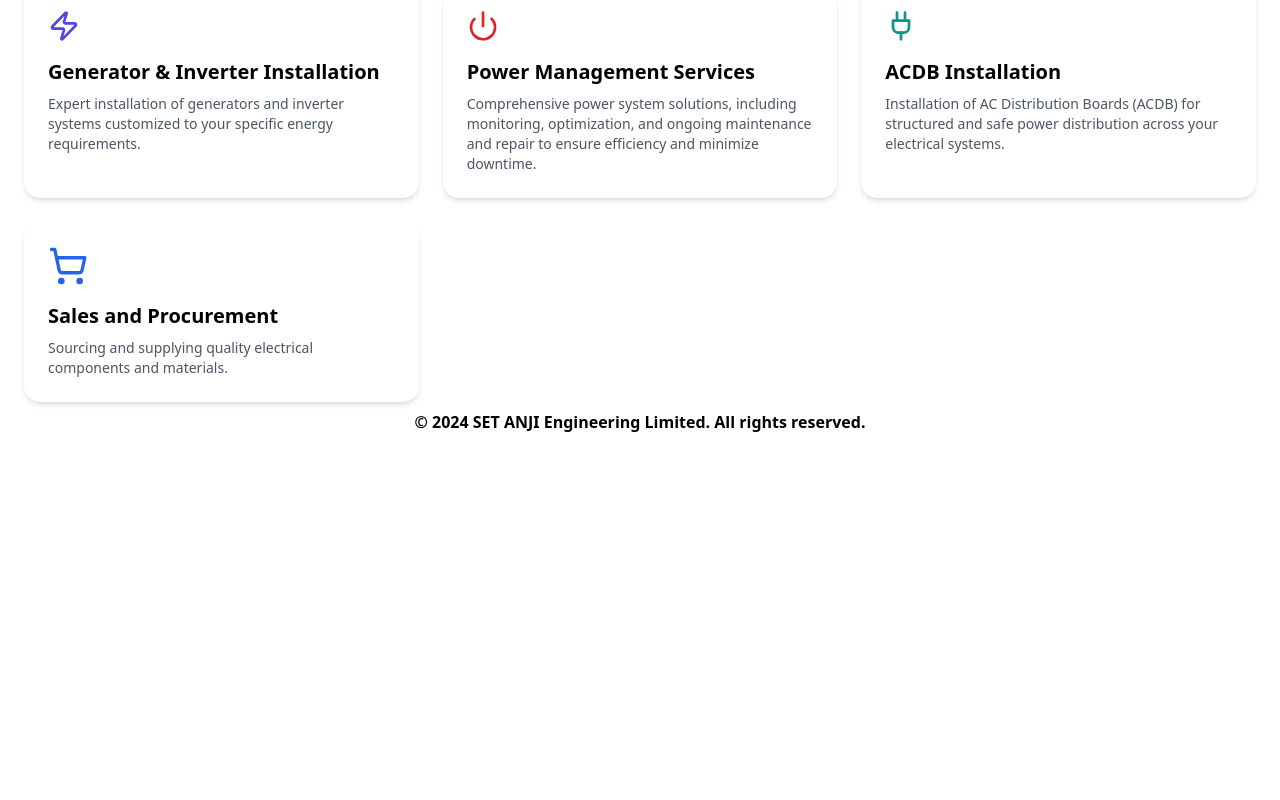
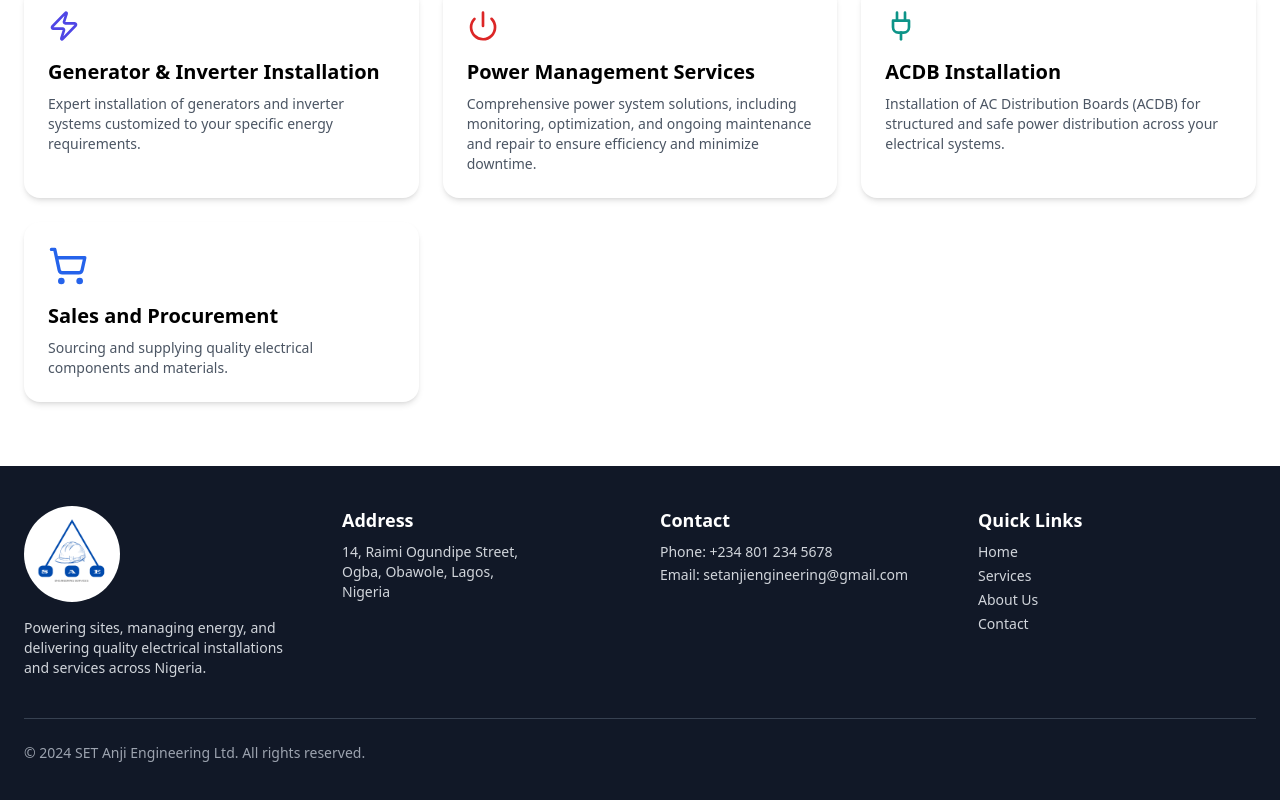
Before and after one commit to Wajud/VGL-Cargo, a React (Vite) app: page /services in a window 1280 px wide. Shown: the part 1110-1910 px from the top of the page. Before the commit the page ends 1552 px from the top, so only its background shows below. Built offline with nearby package versions, Linux system fonts and the light colour scheme.

Commit message:
added footer component

```diff
--- a/src/components/Contacts.jsx
+++ b/src/components/Contacts.jsx
@@ -37,14 +37,14 @@ const Contacts = () => {
           <div className="w-6 h-6 flex justify-center items-center rounded-full bg-white relative top-1">
             <Mail size={14} className="text-black" />
           </div>
-          <div>
+          <a href="mailto:setanjiengineering@gmail.com">
             <h2 className="text-blue-600 text-normal font-semibold mb-1">
               Email
             </h2>
             <div className="text-sm">
-              <p>kbwajud@gmail.com</p>
+              <p>setanjiengineering@gmail.com</p>
             </div>
-          </div>
+          </a>
         </div>
       </div>
     </div>
--- a/src/components/Footer.jsx
+++ b/src/components/Footer.jsx
@@ -1,17 +1,85 @@
-import React from "react";
+import { Facebook, Instagram, Linkedin } from "lucide-react";
 
-function Footer() {
-  const currentYear = new Date().getFullYear();
+import logo from "../assets/logo.jpg";
 
+export default function Footer() {
   return (
-    <footer className="bg-white py-2">
-      <div className="container mx-auto text-center">
-        <p className="text-sm md:text-base font-bold">
-          © {currentYear} SET ANJI Engineering Limited. All rights reserved.
+    <footer className="bg-gray-900 text-white py-10 px-6">
+      <div className="max-w-7xl mx-auto grid grid-cols-1 md:grid-cols-4 gap-10">
+        {/* Logo and Brief */}
+        <div>
+          <img
+            src={logo}
+            alt="Company Logo"
+            className="h-24 rounded-full mb-4"
+          />
+          <p className="text-sm text-gray-300">
+            Powering sites, managing energy, and delivering quality electrical
+            installations and services across Nigeria.
+          </p>
+        </div>
+
+        {/* Address */}
+        <div>
+          <h4 className="text-lg font-semibold mb-2">Address</h4>
+          <p className="text-sm text-gray-300">
+            {/* 12 Circuit Lane, Power City,
+            <br />
+            Lagos, Nigeria. */}
+            14, Raimi Ogundipe Street,
+            <br />
+            Ogba, Obawole, Lagos, <br />
+            Nigeria
+          </p>
+        </div>
+
+        {/* Contact */}
+        <div>
+          <h4 className="text-lg font-semibold mb-2">Contact</h4>
+          <p className="text-sm text-gray-300">Phone: +234 801 234 5678</p>
+          <a
+            href="mailto:setanjiengineering@gmail.com"
+            className="text-sm text-gray-300"
+          >
+            Email: setanjiengineering@gmail.com
+          </a>
+        </div>
+
+        {/* Quick Links */}
+        <div>
+          <h4 className="text-lg font-semibold mb-2">Quick Links</h4>
+          <ul className="text-sm text-gray-300 space-y-1">
+            <li>
+              <a href="/" className="hover:text-white">
+                Home
+              </a>
+            </li>
+            <li>
+              <a href="/services" className="hover:text-white">
+                Services
+              </a>
+            </li>
+            <li>
+              <a href="/about" className="hover:text-white">
+                About Us
+              </a>
+            </li>
+            <li>
+              <a href="/contact" className="hover:text-white">
+                Contact
+              </a>
+            </li>
+          </ul>
+        </div>
+      </div>
+
+      {/* Bottom Bar */}
+      <div className="mt-10 border-t border-gray-700 pt-6 flex flex-col md:flex-row justify-between items-center text-sm text-gray-400">
+        <p>
+          &copy; {new Date().getFullYear()} SET Anji Engineering Ltd. All rights
+          reserved.
         </p>
       </div>
     </footer>
   );
 }
-
-export default Footer;
--- a/src/components/Navbar.jsx
+++ b/src/components/Navbar.jsx
@@ -1,6 +1,6 @@
 import { useState } from "react";
 import { Link, useLocation } from "react-router-dom";
-import logo from "../assets/logo.jpg";
+import logo from "../assets/logo-blue.jpg";
 
 const Navbar = () => {
   const [isMobileMenuOpen, setIsMobileMenuOpen] = useState(false);
@@ -37,7 +37,11 @@ const Navbar = () => {
       <div className="px-2 md:px-4 flex gap-x-8 justify-between items-center">
         {/* Logo */}
         <div className="flex items-center space-x-1">
-          <img src={logo} alt="logo" className="h-12 w-12 md:h-16 md:w-16" />
+          <img
+            src={logo}
+            alt="logo"
+            className="h-12 w-12 md:h-16 md:w-16 rounded-full"
+          />
           {/* <img
             src="https://res.cloudinary.com/dxswouxj5/image/upload/v1734967606/da15299b-594b-464e-8288-03f7e3e9d923_nt8gyc.jpg"
             alt="logo"
--- a/src/pages/About.jsx
+++ b/src/pages/About.jsx
@@ -7,7 +7,7 @@ import { motion } from "framer-motion";
 
 const About = () => {
   return (
-    <div className="min-h-screen bg-white text-gray-800 p-6 pt-28 md:p-12 md:pt-28">
+    <div className="min-h-screen bg-white text-gray-800 p-6 pb-16 pt-28 md:p-12 md:pb-24 md:pt-28">
       <div className="max-w-6xl mx-auto space-y-16">
         <div className="relative">
           <div
@@ -64,7 +64,7 @@ const About = () => {
             >
               <div className=" relative md:-top-12">
                 <h1 className="text-4xl font-bold text-blue-700 mb-6 hidden md:block">
-                  The SETS ANJI Standard
+                  The SET ANJI Standard
                 </h1>
                 <p className="text-lg mb-4">
                   SETS ANJI Engineering Limited is a trusted provider of
@@ -104,6 +104,9 @@ const About = () => {
         </section>
 
         <section className="flex flex-col md:flex-row items-center gap-8 bg-gray-100 p-6 pb-16 rounded-xl shadow-sm">
+          <h2 className="text-4xl text-center font-semibold text-blue-600 md:hidden">
+            CEO Spotlight
+          </h2>
           <img
             src={ceoImage}
             alt="CEO"
--- a/src/pages/Contact.jsx
+++ b/src/pages/Contact.jsx
@@ -6,50 +6,14 @@ import Footer from "../components/Footer";
 
 const Contact = () => {
   return (
-    // <div>
-    //   <div className="pt-20 relative">
-    //     <div className="absolute top-8 left-0 w-full -z-10">
-    //       <img
-    //         src={bgAlt}
-    //         alt="contactbg image"
-    //         className="w-full max-h-contain object-cover"
-    //       />
-    //     </div>
-    //     <div className="absolute top-8 left-0 w-full bg-[rgba(0,0,0,0.8)] text-white pt-[4.5rem] md:pt-32 px-8 md:px-20">
-    //       <h1 className="text-4xl font-bold text-center pb-6">Get in Touch</h1>
-    //       <div className="flex flex-col gap-4 text-center">
-    //         <p>
-    //           We are here to power your projects with expert solutions and
-    //           relaible support. Whether you have a question, need a quote or
-    //           want to discuss your electrical installation needs, our team is
-    //           ready to assist you.{" "}
-    //         </p>
-    //         <p>Reach out today - let's bring your ideas to life!</p>
-    //       </div>
-
-    //       <div className="w-full flex flex-col md:flex-row justify-center gap-4 mt-16">
-    //         <div className="relative -top-8">
-    //           <ContactForm />
-    //         </div>
-    //         <div>
-    //           <Contacts />
-    //         </div>
-    //       </div>
-    //     </div>
-    //   </div>
-    //   <div className="">
-    //     <h1 className="text-4xl font-bold">THIS IS THE FOOTER</h1>
-    //   </div>
-    // </div>
-
     <div>
-      <div className="pt-20 contactbg">
-        <div className=" bg-[rgba(0,0,0,0.8)] text-white pt-[4.5rem] md:pt-32 px-8 md:px-20">
+      <div className="pt-10 contactbg">
+        <div className=" bg-[rgba(0,0,0,0.8)] text-white pt-[4.5rem] md:pt-32 px-8 md:px-20 pb-16">
           <h1 className="text-4xl font-bold text-center pb-6">Get in Touch</h1>
           <div className="flex flex-col gap-4 text-center">
             <p>
               We are here to power your projects with expert solutions and
-              relaible support. Whether you have a question, need a quote or
+              reliable support. Whether you have a question, need a quote or
               want to discuss your electrical installation needs, our team is
               ready to assist you.{" "}
             </p>
--- a/src/pages/Services.jsx
+++ b/src/pages/Services.jsx
@@ -60,7 +60,7 @@ const services = [
 
 const Services = () => {
   return (
-    <div className="">
+    <div className="pb-16">
       <div className="relative bg-blue-500">
         <img
           src={serviceBanner}
```
Also changed, not shown: src/assets/logo-blue.jpg (added), src/assets/logo.PNG (deleted).
